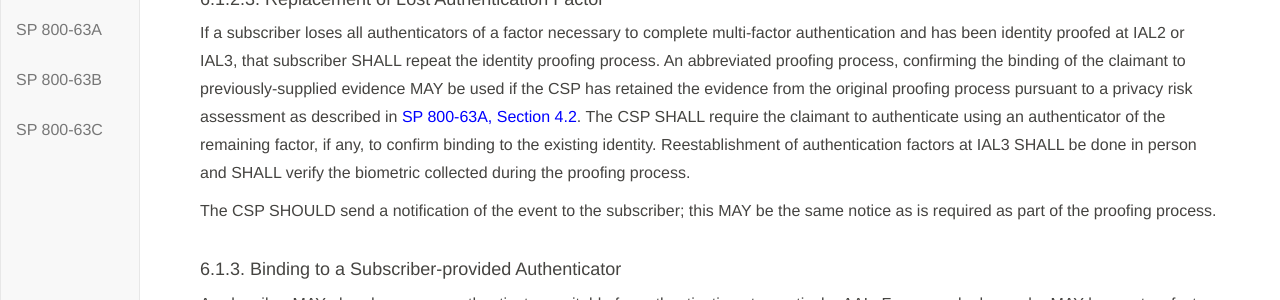
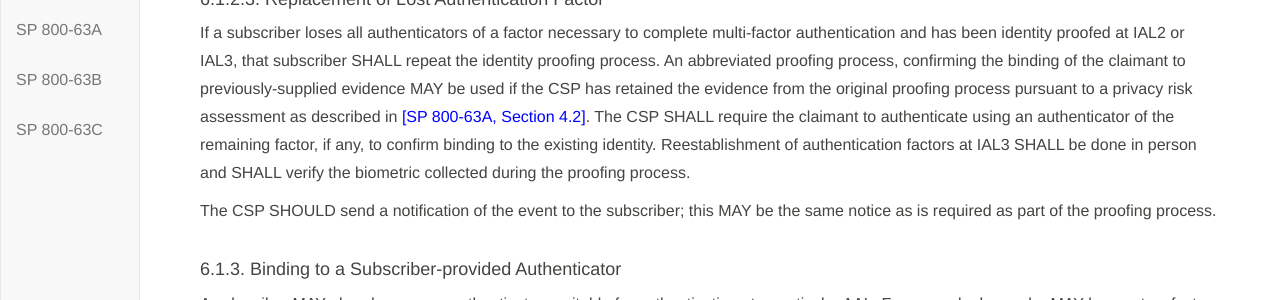
Before and after one commit to usnistgov/800-63-3, a Jekyll site: the page built from sp800-63b/sec6_lifecycle.md, in a window 1280 px wide and 900 px high, scrolled down 1924 px. Shown: the part 152-452 px from the top of the window. Built offline with Jekyll 4.4.1, drawn with Linux system fonts in a browser that asks for light colours; our own code applies the rules of GitHub Pages for plain Markdown files; some of the changed text lies outside the part shown.

Commit message:
Double brackets for SP links

```diff
--- a/sp800-63b/sec6_lifecycle.md
+++ b/sp800-63b/sec6_lifecycle.md
@@ -16,7 +16,7 @@
 
 #### 6.1.1. Enrollment
 
-The following requirements apply when an authenticator is bound to an identity as a result of a successful identity proofing transaction, as described in [SP 800-63A](sp800-63a.html).
+The following requirements apply when an authenticator is bound to an identity as a result of a successful identity proofing transaction, as described in [[SP 800-63A]](sp800-63a.html).
 
 At IAL2, the CSP SHALL bind at least one, and SHOULD bind at least two, authenticators to the subscriber's online identity. Binding of multiple authenticators is preferred in order to recover from loss or theft of their primary authenticator. While at IAL1 all identifying information is self-asserted, creation of online material or an online reputation makes it undesirable to lose control of an account as result of the loss of an authenticator. The second authenticator makes it possible to securely recover from that situation and thus a CSP SHOULD bind at least two authenticators to the subscriber's credential at IAL1 as well.
 
@@ -55,7 +55,7 @@
 
 #### 6.1.2.3. Replacement of Lost Authentication Factor
 
-If a subscriber loses all authenticators of a factor necessary to complete multi-factor authentication and has been identity proofed at IAL2 or IAL3, that subscriber SHALL repeat the identity proofing process. An abbreviated proofing process, confirming the binding of the claimant to previously-supplied evidence MAY be used if the CSP has retained the evidence from the original proofing process pursuant to a privacy risk assessment as described in [SP 800-63A, Section 4.2](sp800-63a.html#genProofReqs). The CSP SHALL require the claimant to authenticate using an authenticator of the remaining factor, if any, to confirm binding to the existing identity. Reestablishment of authentication factors at IAL3 SHALL be done in person and SHALL verify the biometric collected during the proofing process.
+If a subscriber loses all authenticators of a factor necessary to complete multi-factor authentication and has been identity proofed at IAL2 or IAL3, that subscriber SHALL repeat the identity proofing process. An abbreviated proofing process, confirming the binding of the claimant to previously-supplied evidence MAY be used if the CSP has retained the evidence from the original proofing process pursuant to a privacy risk assessment as described in [[SP 800-63A, Section 4.2]](sp800-63a.html#genProofReqs). The CSP SHALL require the claimant to authenticate using an authenticator of the remaining factor, if any, to confirm binding to the existing identity. Reestablishment of authentication factors at IAL3 SHALL be done in person and SHALL verify the biometric collected during the proofing process.
 
 The CSP SHOULD send a notification of the event to the subscriber; this MAY be the same notice as is required as part of the proofing process.
 
```
